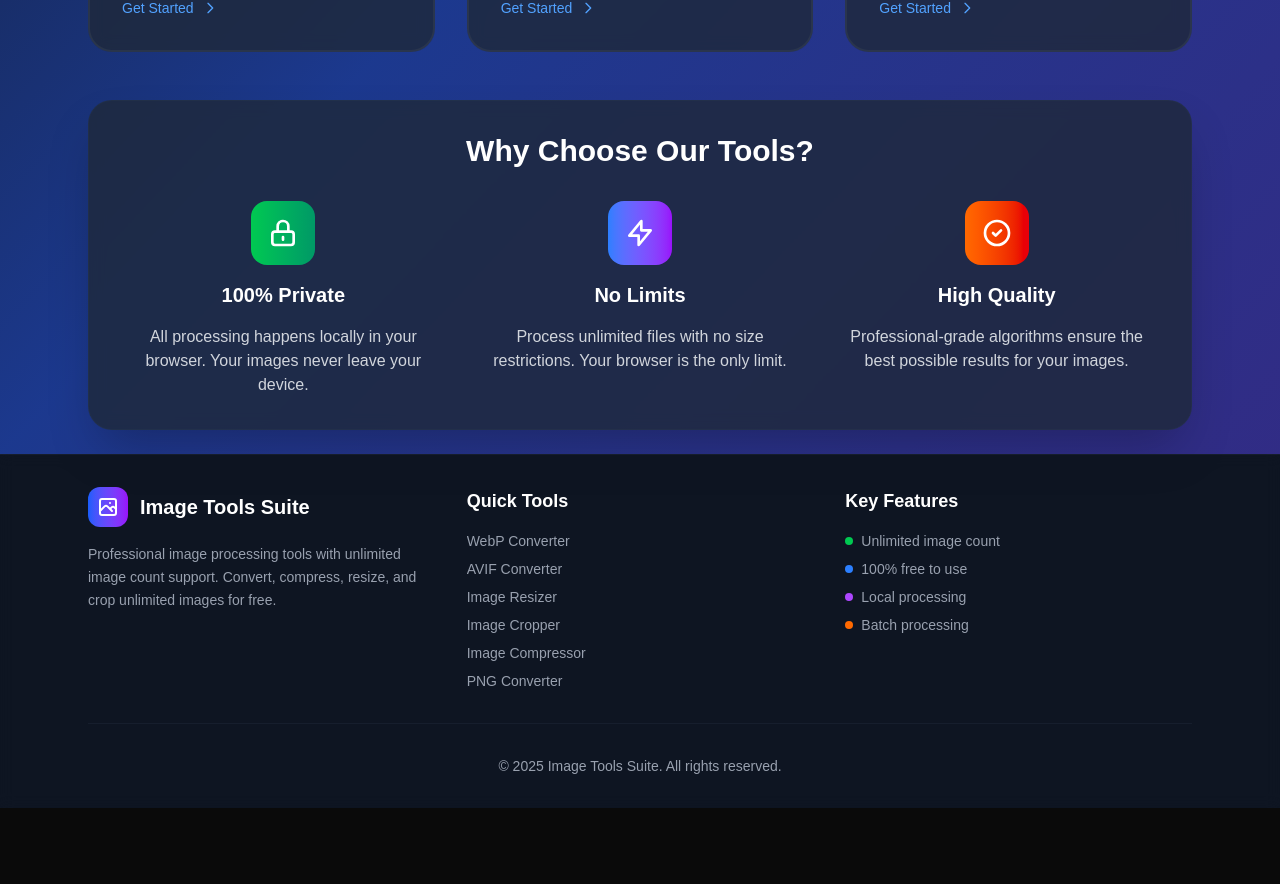
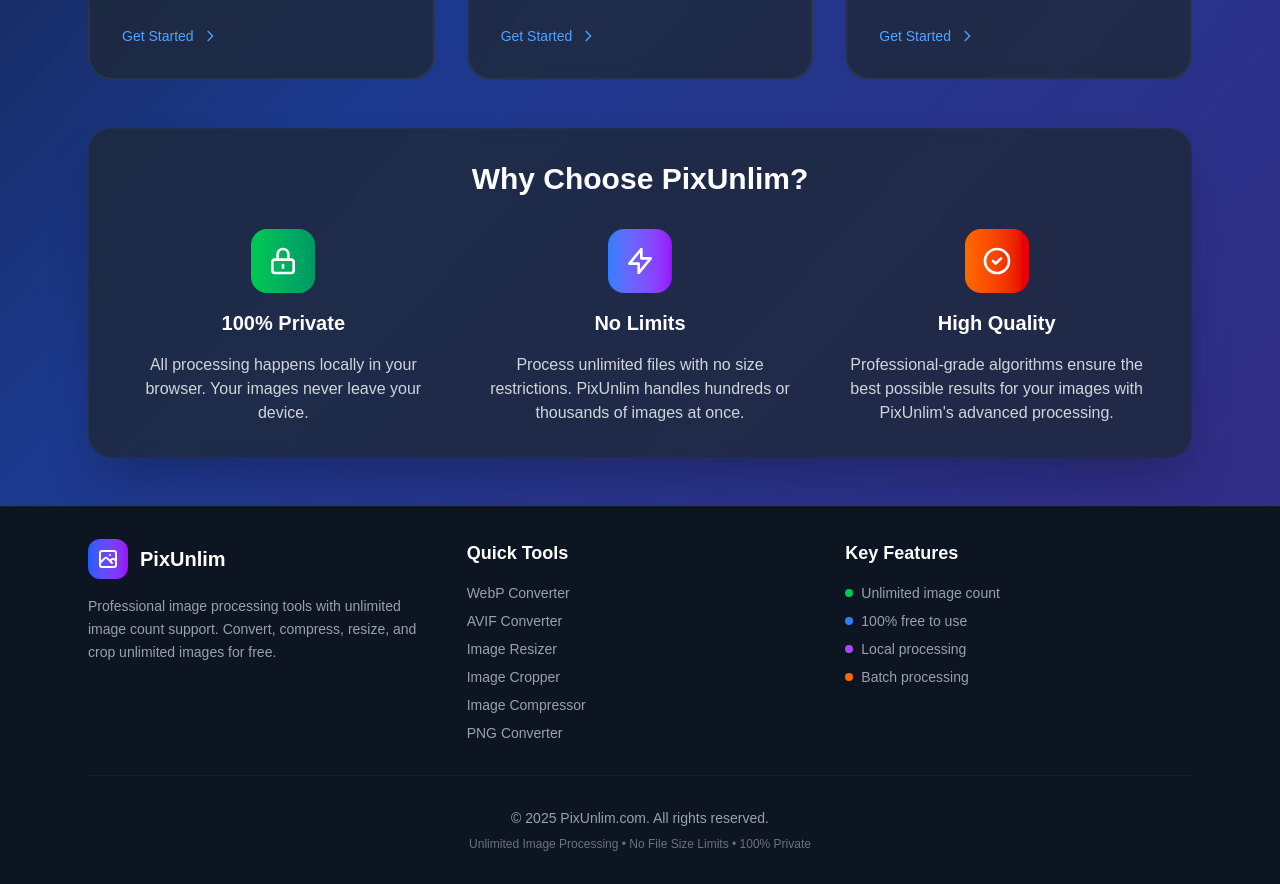
Before and after one commit to SerhiiAndruschenko/image-tools-suite, a Next.js app: page / in a window 1280 px wide. Shown: the part 900-1784 px from the top of the page. Before the commit the page ends 1708 px from the top, so only its background shows below. Built offline with nearby package versions, Linux system fonts and the light colour scheme.

Commit message:
Rename project to PixUnlim and update version to 1.0.0. Revise README and manifest for new branding, enhance feature descriptions, and improve metadata across the application for better SEO and user experience.

```diff
--- a/package.json
+++ b/package.json
@@ -1,6 +1,6 @@
 {
-  "name": "webp-image-converter",
-  "version": "0.1.0",
+  "name": "pixunlim",
+  "version": "1.0.0",
   "private": true,
   "scripts": {
     "dev": "next dev",
--- a/src/app/avif-converter/page.tsx
+++ b/src/app/avif-converter/page.tsx
@@ -2,7 +2,7 @@
 import AvifConverter from '../../components/AvifConverter';
 
 export const metadata: Metadata = {
-  title: "AVIF Converter - Unlimited Image Conversion | Image Tools Suite",
+  title: "AVIF Converter - Unlimited Image Conversion | PixUnlim",
   description: "Convert unlimited images to AVIF format for free. No limits on file count - process hundreds or thousands of images at once. Professional AVIF conversion with unlimited batch processing and maximum compression.",
   keywords: "AVIF converter, unlimited images, batch conversion, free AVIF converter, image format converter, unlimited file count, AVIF conversion tool, maximum compression",
   openGraph: {
--- a/src/app/compressor/page.tsx
+++ b/src/app/compressor/page.tsx
@@ -2,7 +2,7 @@
 import ImageCompressor from '../../components/ImageCompressor';
 
 export const metadata: Metadata = {
-  title: "Image Compressor - Unlimited Image Compression | Image Tools Suite",
+  title: "Image Compressor - Unlimited Image Compression | PixUnlim",
   description: "Compress unlimited images for free. No limits on file count - process hundreds or thousands of images at once. Professional image compression with unlimited batch processing and quality control.",
   keywords: "image compressor, unlimited images, batch compression, free image compressor, compress images, unlimited file count, image compression tool, batch image processing, file size reduction",
   openGraph: {
--- a/src/app/converter/page.tsx
+++ b/src/app/converter/page.tsx
@@ -2,7 +2,7 @@
 import ImageConverter from '../../components/ImageConverter';
 
 export const metadata: Metadata = {
-  title: "WebP Converter - Unlimited Image Conversion | Image Tools Suite",
+  title: "WebP Converter - Unlimited Image Conversion | PixUnlim",
   description: "Convert unlimited images to WebP format for free. No limits on file count - process hundreds or thousands of images at once. Professional WebP conversion with unlimited batch processing.",
   keywords: "WebP converter, unlimited images, batch conversion, free WebP converter, image format converter, unlimited file count, WebP conversion tool",
   openGraph: {
--- a/src/app/cropper/page.tsx
+++ b/src/app/cropper/page.tsx
@@ -2,7 +2,7 @@
 import ImageCropper from '../../components/ImageCropper';
 
 export const metadata: Metadata = {
-  title: "Image Cropper - Unlimited Image Cropping | Image Tools Suite",
+  title: "Image Cropper - Unlimited Image Cropping | PixUnlim",
   description: "Crop unlimited images for free. No limits on file count - process hundreds or thousands of images at once. Professional image cropping with unlimited batch processing and interactive selection.",
   keywords: "image cropper, unlimited images, batch cropping, free image cropper, crop images, unlimited file count, image crop tool, batch image processing, interactive cropping",
   openGraph: {
--- a/src/app/layout.tsx
+++ b/src/app/layout.tsx
@@ -15,32 +15,32 @@
 });
 
 export const metadata: Metadata = {
-  title: "Image Tools Suite - Unlimited Image Processing",
+  title: "PixUnlim - Unlimited Image Processing Tools",
   description: "Professional image processing tools with unlimited image count support. Convert, compress, resize, and crop unlimited images for free. No limits on file quantity.",
-  keywords: "image converter, image compression, image resizer, image cropper, unlimited images, free image tools, WebP converter, AVIF converter, PNG converter, image processing",
-  authors: [{ name: "Image Tools Suite" }],
-  creator: "Image Tools Suite",
-  publisher: "Image Tools Suite",
+  keywords: "pixunlim, image converter, image compression, image resizer, image cropper, unlimited images, free image tools, WebP converter, AVIF converter, PNG converter, image processing",
+  authors: [{ name: "PixUnlim" }],
+  creator: "PixUnlim",
+  publisher: "PixUnlim",
   formatDetection: {
     email: false,
     address: false,
     telephone: false,
   },
-  metadataBase: new URL('https://your-domain.com'),
+  metadataBase: new URL('https://pixunlim.com'),
   alternates: {
-    canonical: '/',
+    canonical: 'https://pixunlim.com',
   },
   openGraph: {
-    title: "Image Tools Suite - Unlimited Image Processing",
+    title: "PixUnlim - Unlimited Image Processing Tools",
     description: "Professional image processing tools with unlimited image count support. Convert, compress, resize, and crop unlimited images for free. No limits on file quantity.",
-    url: 'https://your-domain.com',
-    siteName: 'Image Tools Suite',
+    url: 'https://pixunlim.com',
+    siteName: 'PixUnlim',
     images: [
       {
         url: '/og-image.jpg',
         width: 1200,
         height: 630,
-        alt: 'Image Tools Suite - Unlimited Image Processing',
+        alt: 'PixUnlim - Unlimited Image Processing Tools',
       },
     ],
     locale: 'en_US',
@@ -48,7 +48,7 @@
   },
   twitter: {
     card: 'summary_large_image',
-    title: "Image Tools Suite - Unlimited Image Processing",
+    title: "PixUnlim - Unlimited Image Processing Tools",
     description: "Professional image processing tools with unlimited image count support. Convert, compress, resize, and crop unlimited images for free. No limits on file quantity.",
     images: ['/og-image.jpg'],
   },
@@ -83,8 +83,8 @@
         <meta name="msapplication-TileColor" content="#000000" />
         <meta name="apple-mobile-web-app-capable" content="yes" />
         <meta name="apple-mobile-web-app-status-bar-style" content="black-translucent" />
-        <meta name="apple-mobile-web-app-title" content="Image Tools Suite" />
-        <meta name="application-name" content="Image Tools Suite" />
+        <meta name="apple-mobile-web-app-title" content="PixUnlim" />
+        <meta name="application-name" content="PixUnlim" />
         <meta name="mobile-web-app-capable" content="yes" />
         <meta name="msapplication-config" content="/browserconfig.xml" />
         <link rel="icon" href="/favicon.ico" />
--- a/src/app/page.tsx
+++ b/src/app/page.tsx
@@ -2,22 +2,23 @@
 import Link from "next/link";
 
 export const metadata: Metadata = {
-  title: "Image Tools Suite - Unlimited Image Processing Tools | Free & No Limits",
+  title: "PixUnlim - Unlimited Image Processing Tools | Free & No Limits",
   description: "Professional image processing suite with unlimited image count support. Convert, compress, resize, and crop unlimited images for free. No limits on file quantity - process hundreds or thousands of images at once.",
-  keywords: "image tools, unlimited images, free image processing, WebP converter, AVIF converter, image resizer, image cropper, image compressor, PNG converter, batch processing, unlimited file count, no limits",
+  keywords: "pixunlim, image tools, unlimited images, free image processing, WebP converter, AVIF converter, image resizer, image cropper, image compressor, PNG converter, batch processing, unlimited file count, no limits",
   openGraph: {
-    title: "Image Tools Suite - Unlimited Image Processing Tools",
+    title: "PixUnlim - Unlimited Image Processing Tools",
     description: "Professional image processing suite with unlimited image count support. Convert, compress, resize, and crop unlimited images for free.",
-    url: '/',
+    url: 'https://pixunlim.com',
     type: 'website',
+    siteName: 'PixUnlim',
   },
   twitter: {
     card: 'summary_large_image',
-    title: "Image Tools Suite - Unlimited Image Processing Tools",
+    title: "PixUnlim - Unlimited Image Processing Tools",
     description: "Professional image processing suite with unlimited image count support. No limits on file quantity.",
   },
   alternates: {
-    canonical: '/',
+    canonical: 'https://pixunlim.com',
   },
 };
 
@@ -165,8 +166,8 @@
 
   return (
     <div className="min-h-screen bg-gradient-to-br from-gray-900 via-blue-900 to-indigo-900">
-      <div className="max-w-6xl mx-auto p-6 space-y-12">
-        {/* Header */}
+      <div className="max-w-6xl mx-auto p-6 pb-12 space-y-12">
+        {/* PixUnlim Header */}
         <div className="text-center space-y-6">
           <div className="inline-flex items-center justify-center w-24 h-24 bg-gradient-to-r from-blue-600 via-purple-600 to-indigo-600 rounded-3xl shadow-2xl mb-8 glow">
             <svg
@@ -184,16 +185,16 @@
             </svg>
           </div>
           <h1 className="text-5xl font-bold bg-gradient-to-r from-white via-blue-200 to-purple-200 bg-clip-text text-transparent">
-            Image Tools Suite
+            PixUnlim
           </h1>
           <p className="text-xl text-gray-300 max-w-3xl mx-auto">
             Professional image processing tools that work locally in your
             browser - no server limits, no file size restrictions, complete
-            privacy.
+            privacy. Process unlimited images with PixUnlim.
           </p>
         </div>
 
-        {/* Services Grid */}
+        {/* PixUnlim Tools Grid */}
         <div className="grid grid-cols-1 md:grid-cols-2 lg:grid-cols-3 gap-8">
           {services.map((service, index) => (
             <Link key={index} href={service.href} className="group">
@@ -246,10 +247,10 @@
           ))}
         </div>
 
-        {/* Features Section */}
-        <div className="bg-gray-800/80 backdrop-blur-sm rounded-3xl p-8 shadow-2xl border border-gray-700/20">
+        {/* PixUnlim Features Section */}
+        <div className="bg-gray-800/80 backdrop-blur-sm rounded-3xl p-8  shadow-2xl border border-gray-700/20">
           <h2 className="text-3xl font-bold text-white text-center mb-8">
-            Why Choose Our Tools?
+            Why Choose PixUnlim?
           </h2>
           <div className="grid grid-cols-1 md:grid-cols-3 gap-8">
             <div className="text-center space-y-4">
@@ -293,8 +294,8 @@
               </div>
               <h3 className="text-xl font-semibold text-white">No Limits</h3>
               <p className="text-gray-300">
-                Process unlimited files with no size restrictions. Your browser
-                is the only limit.
+                Process unlimited files with no size restrictions. PixUnlim
+                handles hundreds or thousands of images at once.
               </p>
             </div>
 
@@ -317,11 +318,13 @@
               <h3 className="text-xl font-semibold text-white">High Quality</h3>
               <p className="text-gray-300">
                 Professional-grade algorithms ensure the best possible results
-                for your images.
+                for your images with PixUnlim's advanced processing.
               </p>
             </div>
           </div>
         </div>
+
+
       </div>
     </div>
   );
--- a/src/app/png-converter/page.tsx
+++ b/src/app/png-converter/page.tsx
@@ -2,7 +2,7 @@
 import PngConverter from '../../components/PngConverter';
 
 export const metadata: Metadata = {
-  title: "PNG Converter - Unlimited Image Conversion | Image Tools Suite",
+  title: "PNG Converter - Unlimited Image Conversion | PixUnlim",
   description: "Convert unlimited images to PNG format for free. No limits on file count - process hundreds or thousands of images at once. Professional PNG conversion with unlimited batch processing and lossless quality.",
   keywords: "PNG converter, unlimited images, batch conversion, free PNG converter, image format converter, unlimited file count, PNG conversion tool, lossless conversion, batch image processing",
   openGraph: {
--- a/src/app/resizer/page.tsx
+++ b/src/app/resizer/page.tsx
@@ -2,7 +2,7 @@
 import ImageResizer from '../../components/ImageResizer';
 
 export const metadata: Metadata = {
-  title: "Image Resizer - Unlimited Image Resizing | Image Tools Suite",
+  title: "Image Resizer - Unlimited Image Resizing | PixUnlim",
   description: "Resize unlimited images for free. No limits on file count - process hundreds or thousands of images at once. Professional image resizing with unlimited batch processing and custom dimensions.",
   keywords: "image resizer, unlimited images, batch resizing, free image resizer, resize images, unlimited file count, image dimension tool, batch image processing",
   openGraph: {
--- a/src/components/Footer.tsx
+++ b/src/components/Footer.tsx
@@ -13,7 +13,7 @@
                   <path strokeLinecap="round" strokeLinejoin="round" strokeWidth={2} d="M4 16l4.586-4.586a2 2 0 012.828 0L16 16m-2-2l1.586-1.586a2 2 0 012.828 0L20 14m-6-6h.01M6 20h12a2 2 0 002-2V6a2 2 0 00-2-2H6a2 2 0 00-2 2v12a2 2 0 002 2z" />
                 </svg>
               </div>
-              <h3 className="text-xl font-bold text-white">Image Tools Suite</h3>
+              <h3 className="text-xl font-bold text-white">PixUnlim</h3>
             </div>
             <p className="text-gray-400 text-sm leading-relaxed">
               Professional image processing tools with unlimited image count support.
@@ -73,10 +73,14 @@
         {/* Bottom section */}
         <div className="mt-8 pt-8 border-t border-gray-800/50">
           <div className="flex flex-col md:flex-row justify-center items-center space-y-4 md:space-y-0">
-            <div className="text-gray-400 text-sm">
-              © {new Date().getFullYear()} Image Tools Suite. All rights reserved.
+            <div className="text-center space-y-2">
+              <div className="text-gray-400 text-sm">
+                © {new Date().getFullYear()} PixUnlim.com. All rights reserved.
+              </div>
+              <div className="text-xs text-gray-500">
+                Unlimited Image Processing • No File Size Limits • 100% Private
+              </div>
             </div>
-
           </div>
         </div>
       </div>
```
Also changed, not shown: public/manifest.json, 1 other file (tests, documents, lock files or other folders).
